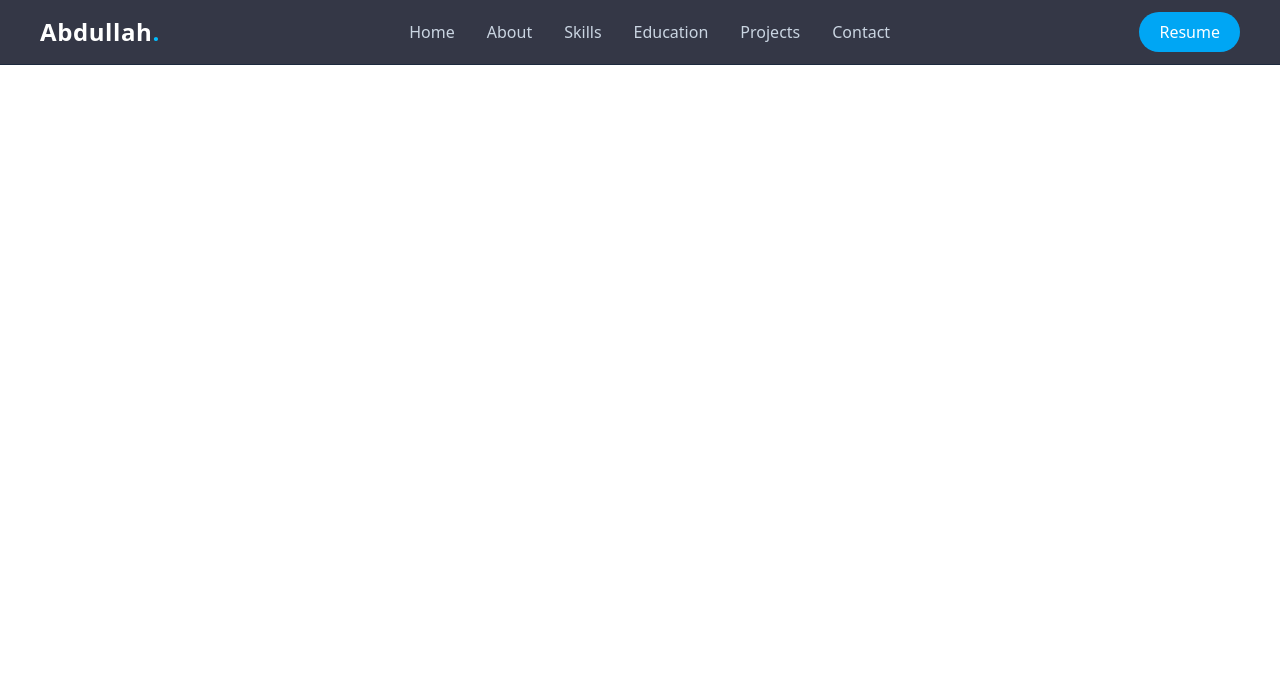
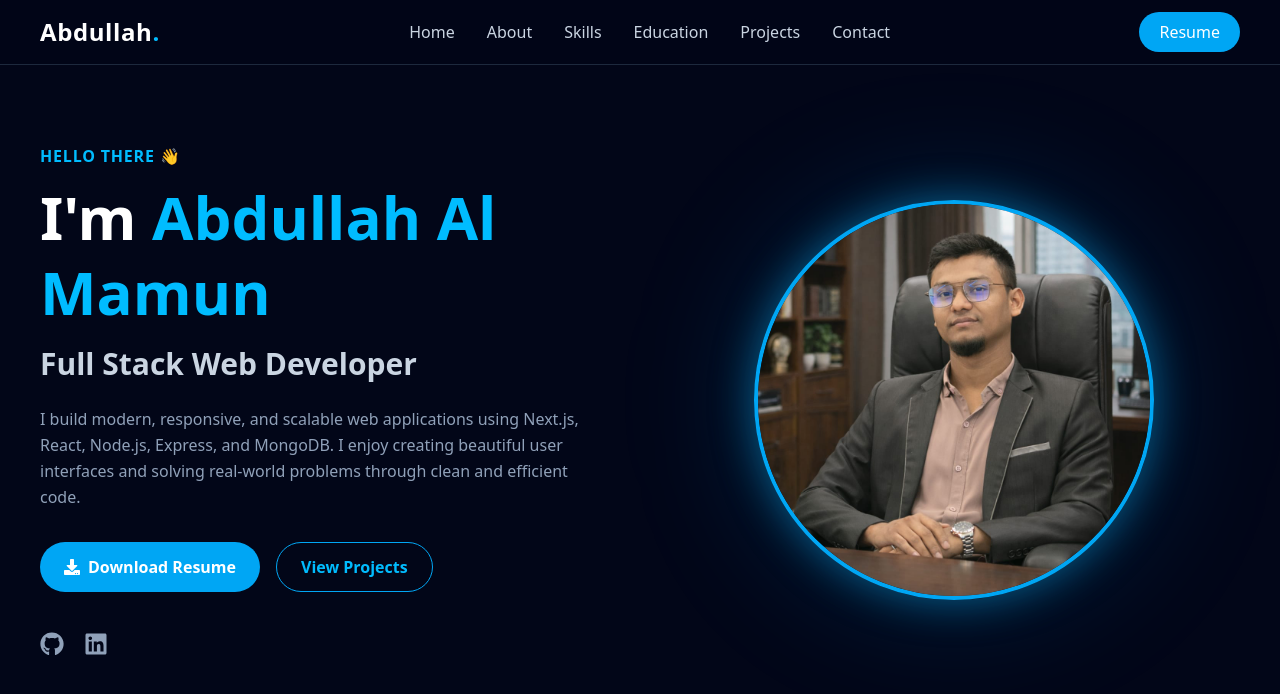
Before and after one commit to Mamun123123123/portfolio, a Next.js app: page / in a window 1280 px wide. Shown: the top 694 px of the page. Built offline with nearby package versions, Linux system fonts and the light colour scheme.

Commit message:
Home Section

```diff
--- a/package.json
+++ b/package.json
@@ -9,6 +9,7 @@
     "lint": "eslint"
   },
   "dependencies": {
+    "framer-motion": "^12.40.0",
     "next": "16.2.6",
     "react": "19.2.4",
     "react-dom": "19.2.4",
--- a/src/app/page.js
+++ b/src/app/page.js
@@ -1,3 +1,4 @@
+import HomeSection from "@/components/HomeSection";
 import Navbar from "@/components/Navbar";
 import Image from "next/image";
 
@@ -5,6 +6,7 @@ export default function Home() {
   return (
     <div>
       <Navbar />
+      <HomeSection />
     </div>
   );
 }
--- /dev/null
+++ b/src/components/HomeSection.jsx
@@ -0,0 +1,114 @@
+"use client";
+
+import Image from "next/image";
+import Link from "next/link";
+import { motion } from "framer-motion";
+import {
+  FaGithub,
+  FaLinkedin,
+  FaFacebook,
+  FaDownload,
+} from "react-icons/fa";
+
+const HomeSection = () => {
+  return (
+    <section
+      id="home"
+      className="min-h-screen bg-slate-950 text-white flex items-center"
+    >
+      <div className="max-w-7xl mx-auto px-5 lg:px-10 py-24 w-full">
+        <div className="grid lg:grid-cols-2 gap-14 items-center">
+
+          <motion.div
+            initial={{ opacity: 0, x: -60 }}
+            animate={{ opacity: 1, x: 0 }}
+            transition={{ duration: 0.7 }}
+          >
+            <p className="text-sky-400 font-semibold mb-3 tracking-wider">
+              HELLO THERE 👋
+            </p>
+
+            <h1 className="text-4xl md:text-6xl font-extrabold leading-tight">
+              I'm{" "}
+              <span className="text-sky-400">
+                Abdullah Al Mamun
+              </span>
+            </h1>
+
+            <h2 className="text-2xl md:text-3xl font-semibold text-slate-300 mt-4">
+              Full Stack Web Developer
+            </h2>
+
+            <p className="text-slate-400 mt-6 leading-relaxed max-w-xl">
+              I build modern, responsive, and scalable web applications using
+              Next.js, React, Node.js, Express, and MongoDB. I enjoy creating
+              beautiful user interfaces and solving real-world problems through
+              clean and efficient code.
+            </p>
+
+
+            <div className="flex flex-wrap gap-4 mt-8">
+              <a
+                href="#"
+                download
+                className="inline-flex items-center gap-2 bg-sky-500 hover:bg-sky-600 px-6 py-3 rounded-full font-semibold transition duration-300"
+              >
+                <FaDownload />
+                Download Resume
+              </a>
+
+              <Link
+                href="#projects"
+                className="border border-sky-500 text-sky-400 hover:bg-sky-500 hover:text-white px-6 py-3 rounded-full font-semibold transition duration-300"
+              >
+                View Projects
+              </Link>
+            </div>
+
+
+            <div className="flex items-center gap-5 mt-10">
+              <a
+                href="https://github.com/Mamun123123123"
+                target="_blank"
+                className="text-2xl text-slate-400 hover:text-sky-400 transition"
+              >
+                <FaGithub />
+              </a>
+
+              <a
+                href="https://www.linkedin.com/in/abdullah-al-mamun-459294378/"
+                target="_blank"
+                className="text-2xl text-slate-400 hover:text-sky-400 transition"
+              >
+                <FaLinkedin />
+              </a>
+            </div>
+          </motion.div>
+
+          <motion.div
+            initial={{ opacity: 0, x: 60 }}
+            animate={{ opacity: 1, x: 0 }}
+            transition={{ duration: 0.7 }}
+            className="flex justify-center"
+          >
+            <div className="relative w-[280px] h-[280px] md:w-[400px] md:h-[400px]">
+
+              <div className="absolute inset-0 bg-sky-500/20 blur-3xl rounded-full"></div>
+
+
+              <Image
+                src="/profilePhot.jpeg"
+                alt="Profile"
+                fill
+                priority
+                className="object-cover rounded-full border-4 border-sky-500 shadow-[0_0_40px_rgba(14,165,233,0.5)]"
+              />
+            </div>
+          </motion.div>
+        </div>
+      </div>
+    </section>
+  );
+};
+
+export default HomeSection;
```
Also changed, not shown: public/profilePhot.jpeg (added), 1 other file (tests, documents, lock files or other folders).
